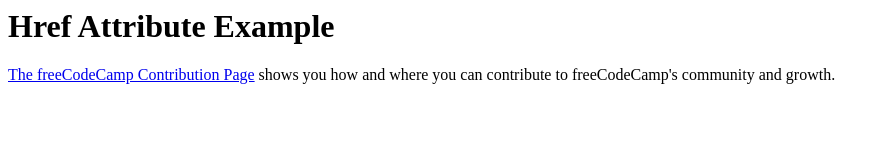
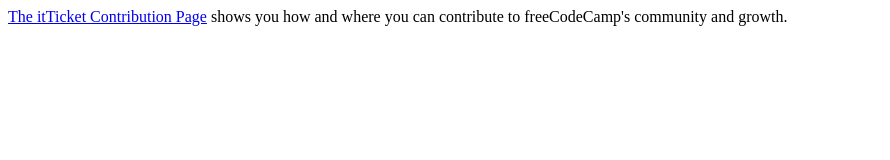
Before and after one commit to JumbleTron/new_example_krystian, a plain HTML site: page index.html in a window 1280 px wide. Shown: the whole page, without its empty margins (0-890 px from the left). Drawn offline with Linux system fonts and the light colour scheme.

Commit message:
Change index.html

```diff
--- a/index.html
+++ b/index.html
@@ -3,9 +3,8 @@
     <title>Href Attribute Example</title>
   </head>
   <body>
-    <h1>Href Attribute Example</h1>
     <p>
-      <a href="https://www.freecodecamp.org/contribute/">The freeCodeCamp Contribution Page</a> shows you how and where you can contribute to freeCodeCamp's community and growth.
+      <a href="https://ittiket.pl">The itTicket Contribution Page</a> shows you how and where you can contribute to freeCodeCamp's community and growth.
     </p>
   </body>
 </html>
```
